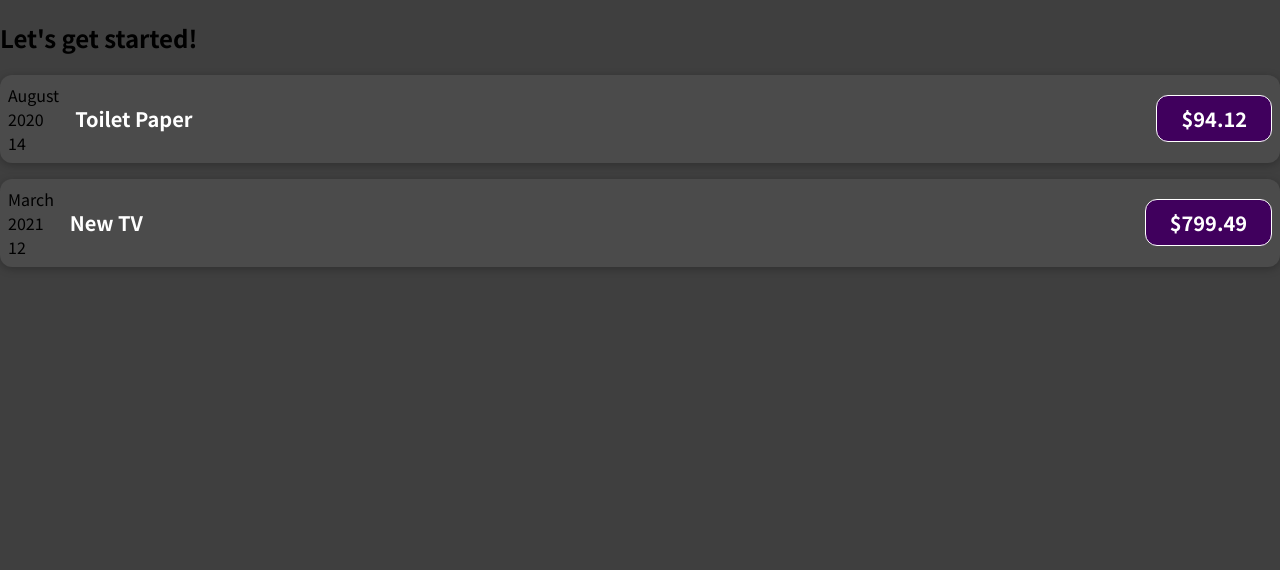
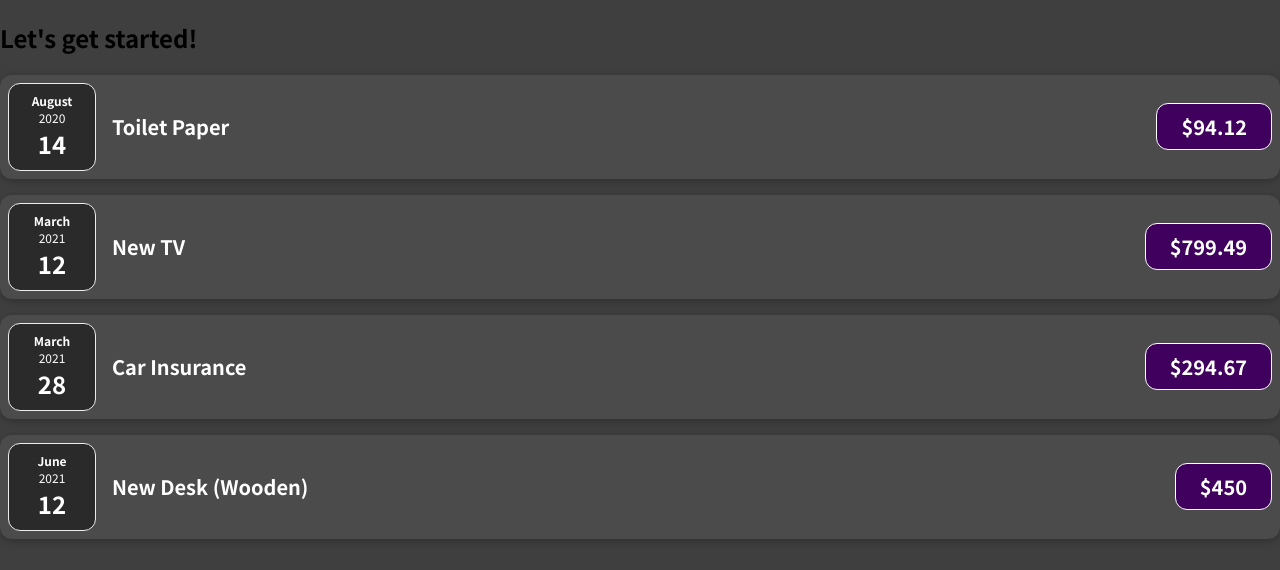
Before and after one commit to Asya404/Expense-tracker, a JavaScript app: page / in a window 1280 px wide. Shown: the top 570 px of the page. Built offline with nearby package versions, Linux system fonts and the light colour scheme.

Commit message:
feat: add ExpenseDate component

```diff
--- a/src/App.js
+++ b/src/App.js
@@ -1,10 +1,9 @@
+// 3.IMPORT COMPONENT
 import ExpenseItem from "./components/ExpenseItem";
 
 function App() {
 
-  /* props concept for reusability (we can pass different data into components) */
-  /* we define data outside the component and pass it in App.js into ExpenseItem */
-
+// 6. BUT WE WILL OUTPUT IT VIA PROPS
   const expenses = [
     {
       id: "e1",
@@ -32,13 +31,23 @@
     },
   ];
 
+
+  // 4.WE CAN USE NOW ELEMENT
+  // 7.THEN WE INSERT DATA BY ATTRIBUTES
   return (
     <div>
       <h2>Let's get started!</h2>
-      <ExpenseItem title={expenses[0].title} amount={expenses[0].amount} date={expenses[0].date}></ExpenseItem>
-      <ExpenseItem title={expenses[1].title} amount={expenses[1].amount} date={expenses[1].date}></ExpenseItem>
+      <ExpenseItem title={expenses[0].title} amount={expenses[0].amount} date={expenses[0].date}/>
+      <ExpenseItem title={expenses[1].title} amount={expenses[1].amount} date={expenses[1].date}/>
+      <ExpenseItem title={expenses[2].title} amount={expenses[2].amount} date={expenses[2].date}/>
+      <ExpenseItem title={expenses[3].title} amount={expenses[3].amount} date={expenses[3].date}/>
     </div>
   );
 }
 
 export default App;
+
+
+
+// App is a root component
+// Lower case elements are built-in, but uppercase are detected as components
--- /dev/null
+++ b/src/components/ExpenseDate.css
@@ -0,0 +1,26 @@
+.expense-date {
+  display: flex;
+  flex-direction: column;
+  width: 5.5rem;
+  height: 5.5rem;
+  border: 1px solid #ececec;
+  background-color: #2a2a2a;
+  color: white;
+  border-radius: 12px;
+  align-items: center;
+  justify-content: center;
+}
+
+.expense-date__month {
+  font-size: 0.75rem;
+  font-weight: bold;
+}
+
+.expense-date__year {
+  font-size: 0.75rem;
+}
+
+.expense-date__day {
+  font-size: 1.5rem;
+  font-weight: bold;
+}
--- /dev/null
+++ b/src/components/ExpenseDate.js
@@ -0,0 +1,20 @@
+import './ExpenseDate.css';
+
+function ExpenseDate(props) {
+
+  // 8.HERE ARE SOME METHODS TO DISPLAY DATE CORRECTLY, THEN WE INSERT IT AS SNIPPETS
+  // (BETTER TO KEEP IT SEPARATLY THAN INSERT RIGHT INTO THE CODE)
+  const month = props.date.toLocaleString("en-US", { month: "long" });
+  const day = props.date.toLocaleString("en-US", { day: "2-digit" });
+  const year = props.date.getFullYear();
+
+  return (
+    <div class="expense-date">
+      <div class="expense-date__month">{month}</div>
+      <div class="expense-date__year">{year}</div>
+      <div class="expense-date__day">{day}</div>
+    </div>
+  );
+}
+
+export default ExpenseDate;
--- a/src/components/ExpenseItem.js
+++ b/src/components/ExpenseItem.js
@@ -1,21 +1,31 @@
-/*import css*/
+// 4.IMPORT CSS AND FOR JSX SYNTAX USED CLASSNAME
+import ExpenseDate from './ExpenseDate';
 import './ExpenseItem.css';
 
 
-/* we can return only one element with smth inside */
+// 1.CREATE COMPONENT WHICH CONTAINS ONLY 1 ROOT EL (wrapped in brackets)
 function ExpenseItem(props) {
-  const month = props.date.toLocaleString('en-US', {month: 'long'});
-  const day = props.date.toLocaleString('en-US', {day: '2-digit'});
-  const year = props.date.getFullYear();
 
+  // 5.WE CAN DEFINE SOME JS VARIAB AND OUTPUT DYNAMIC DATA WITH JSX SNIPPETS {}
+  // const expenseDate = new Date(2022, 11, 7);
+  // const expenseTitle = 'Car Insurance';
+  // const expenseAmount = 294.67;
+
+
+  // 6.BUT WE WILL OUTPUT IT VIA PROPS
+  // WE NEED TO OUTPUT DATA FROM OUTSIDE (FROM SOME OBJECT), NOT FROM COMPONENT
+  // WE DEFINE DATA IN APP COMPONENT AS AN OBJECT (FOR DIFFERENT DATA LIKE 3 DATES, 3 PRICES)
+
+  // 7.THEN WE INSERT DATA BY ATTRIBUTES IN COMPONENT (ПРОСТО ПЕРЕДАЕМ ДАННЫЕ, КОТ БУДЕМ ИСПОЛЬЗОВАТЬ)
+  // THEN WE NEED TO ACCESS THIS INSERTED DATA TO DISPLAY IT, LIKE PROPS.TITLE
+  // (PARAMETER PROPS IT'S A NEW OBJECT WITH INSERTED DATA; ATTR ARE THE KEYS OF THIS OBJECT)
+
+  // 8.HERE WE PASS DATA INTO OUR DATE COMPONENT BY PROPS
+  // (WE PASS DATA FROM A COMPONENT TO A DIRECT CHILD OF COMPONENT, AND WE CAN'T SKIP ANOTHER EL)
 
   return (
     <div className='expense-item'>
-      <div>
-        <div>{month}</div>
-        <div>{year}</div>
-        <div>{day}</div>
-      </div>
+      <ExpenseDate date={props.date} />
       <div className='expense-item__description'>
         <h2>{props.title}</h2>
         <div className='expense-item__price'>${props.amount}</div>
@@ -24,4 +34,6 @@
   );
 }
 
+// 2.EXPORT IT
 export default ExpenseItem;
+// 3.IMPORT IT INTO APP
```
